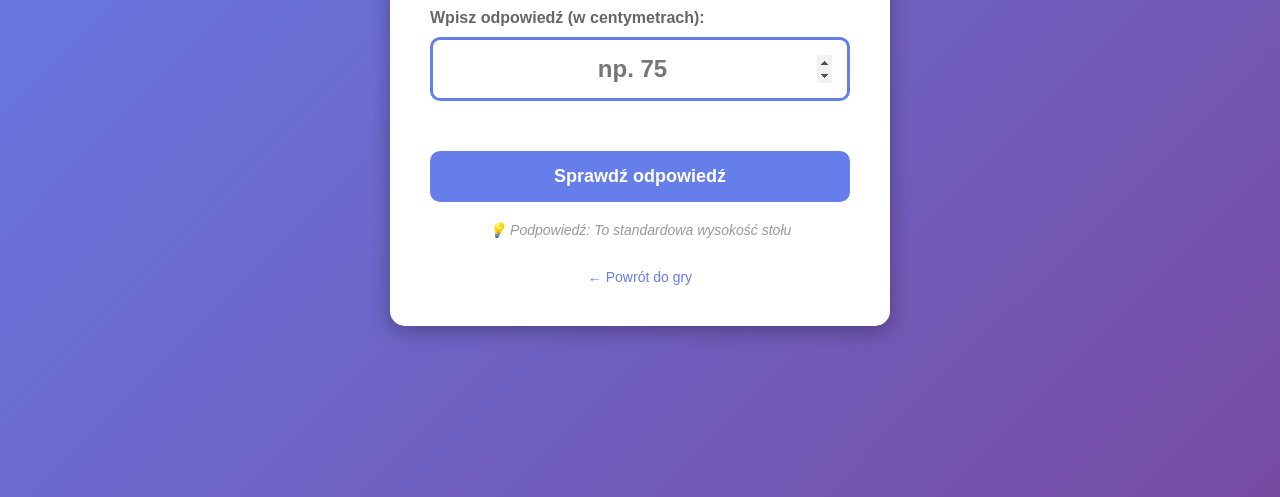
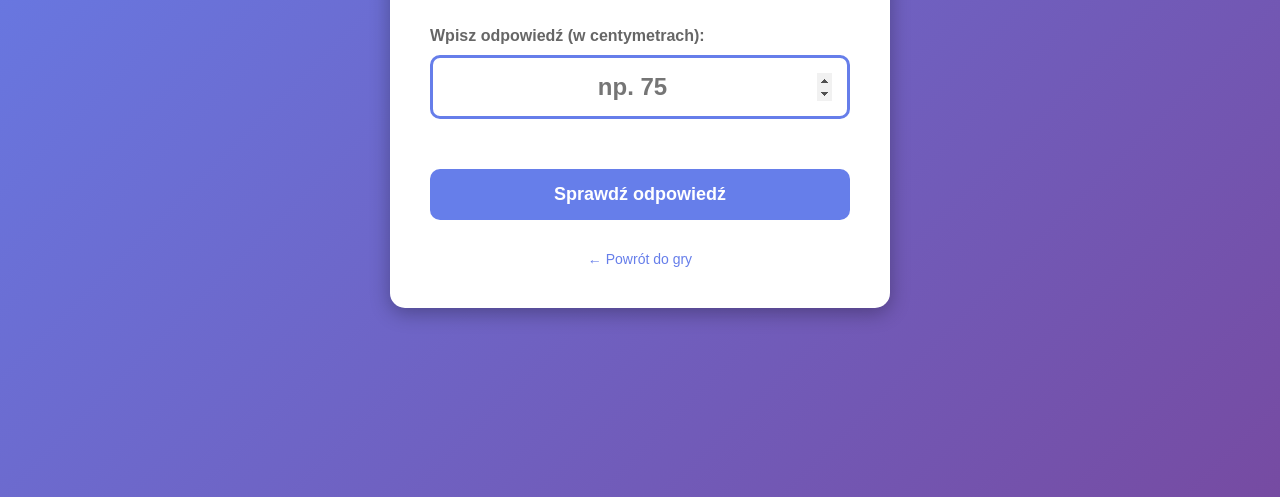
Before and after one commit to bejubej/qr-puzzle-game, a plain HTML site: page puzzle9.html in a window 1280 px wide. Shown: the part 303-800 px from the top of the page. Drawn offline with Linux system fonts and the light colour scheme.

Commit message:
Update puzzle9.html

```diff
--- a/puzzle9.html
+++ b/puzzle9.html
@@ -159,7 +159,7 @@
 
         <div id="message" class="message"></div>
 
-        <div class="hint">💡 Podpowiedź: To standardowa wysokość stołu</div>
+        <div class="hint"></div>
 
         <div class="back-link">
             <a href="index.html">← Powrót do gry</a>
```
